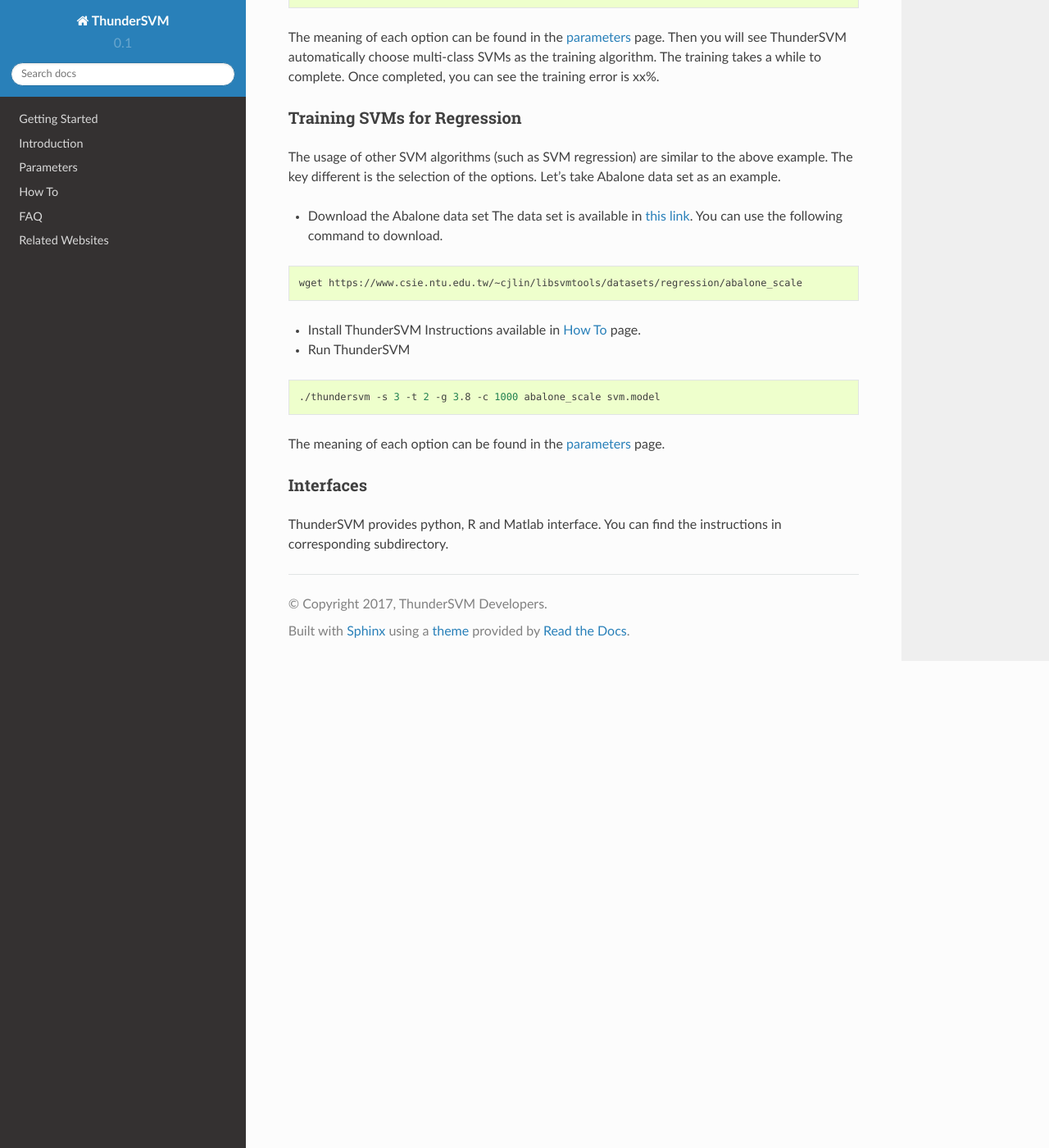
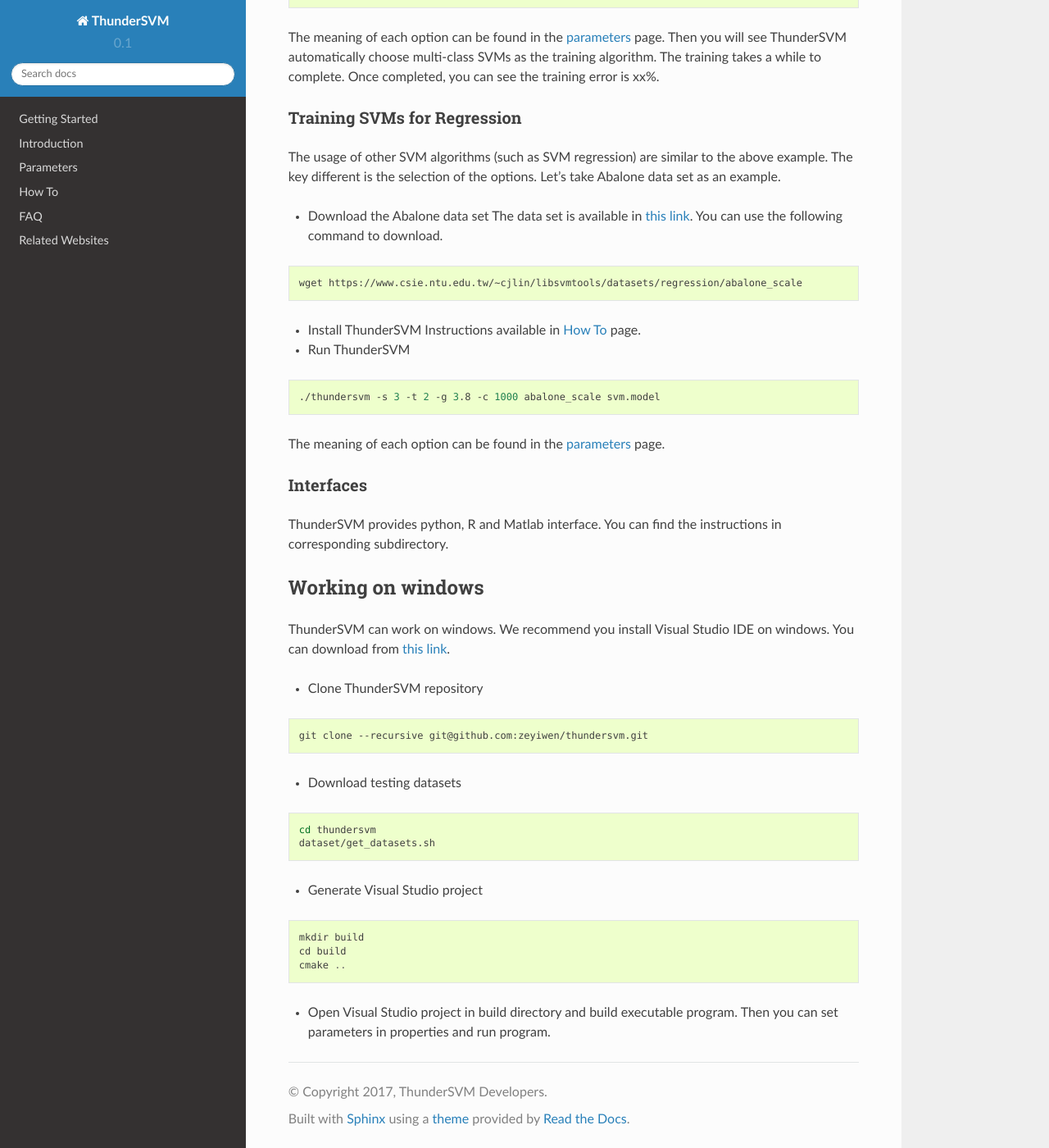
Before and after one commit to Xtra-Computing/thundersvm, a Sphinx documentation site: the page built from docs/get-started.md, in a window 1280 px wide and 1400 px high, scrolled down 1812 px. Shown: the whole window at 82% size. Built offline with Sphinx 7.4.7 and the Read the Docs theme 2.0.0, drawn with Linux system fonts in a browser that asks for light colours.

Commit message:
update documents

````diff
--- a/docs/get-started.md
+++ b/docs/get-started.md
@@ -84,3 +84,23 @@
 
 ### Interfaces
 ThunderSVM provides python, R and Matlab interface. You can find the instructions in corresponding subdirectory.
+
+## Working on windows
+ThunderSVM can work on windows. We recommend you install Visual Studio IDE on windows. You can download from [this link](https://www.visualstudio.com/vs/).
+* Clone ThunderSVM repository
+```bash
+git clone --recursive git@github.com:zeyiwen/thundersvm.git
+```
+* Download testing datasets
+```bash
+cd thundersvm
+dataset/get_datasets.sh
+```
+* Generate Visual Studio project
+```
+mkdir build
+cd build
+cmake ..
+```
+* Open Visual Studio project in build directory and build executable program.
+Then you can set parameters in properties and run program.
````
